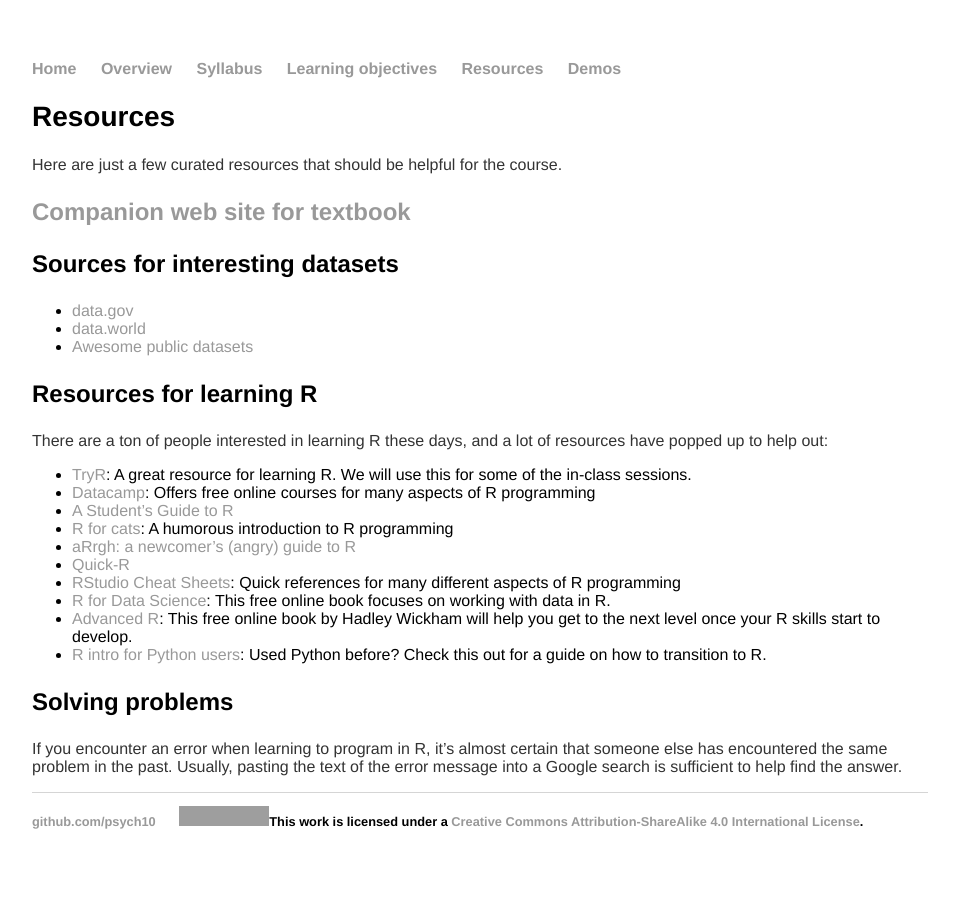
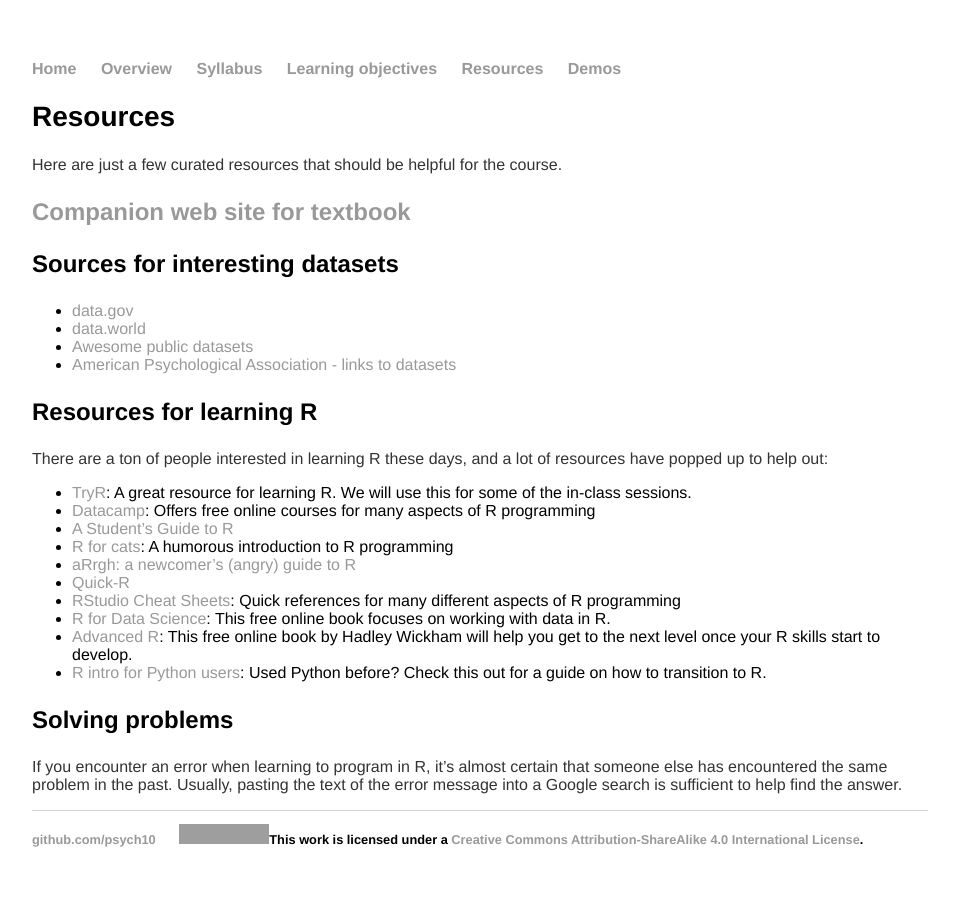
Before and after one commit to stats60/stats60.github.io, a Jekyll site: the page built from resources/index.md, in a window 1280 px wide. Shown: the whole page, without its empty margins (160-1119 px from the left). Built offline with Jekyll 4.4.1, drawn with Linux system fonts in a browser that asks for light colours; our own code applies the rules of GitHub Pages for plain Markdown files; grey boxes are pictures that could not be loaded.

Commit message:
apa link

```diff
--- a/resources/index.md
+++ b/resources/index.md
@@ -10,6 +10,7 @@
 - [data.gov](https://catalog.data.gov/)
 - [data.world](http://data.world)
 - [Awesome public datasets](https://github.com/caesar0301/awesome-public-datasets)
+- [American Psychological Association - links to datasets](https://www.apa.org/research/responsible/data-links.aspx)
 
 ### Resources for learning R
 
```
